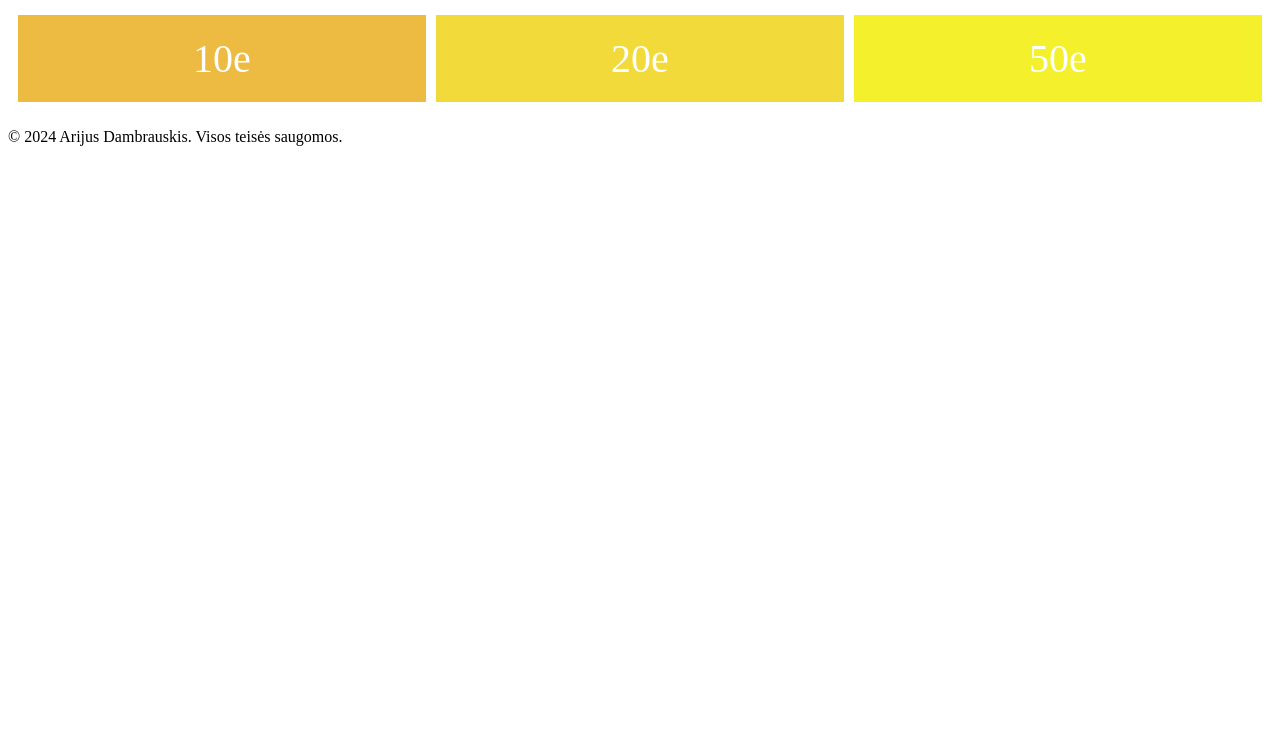
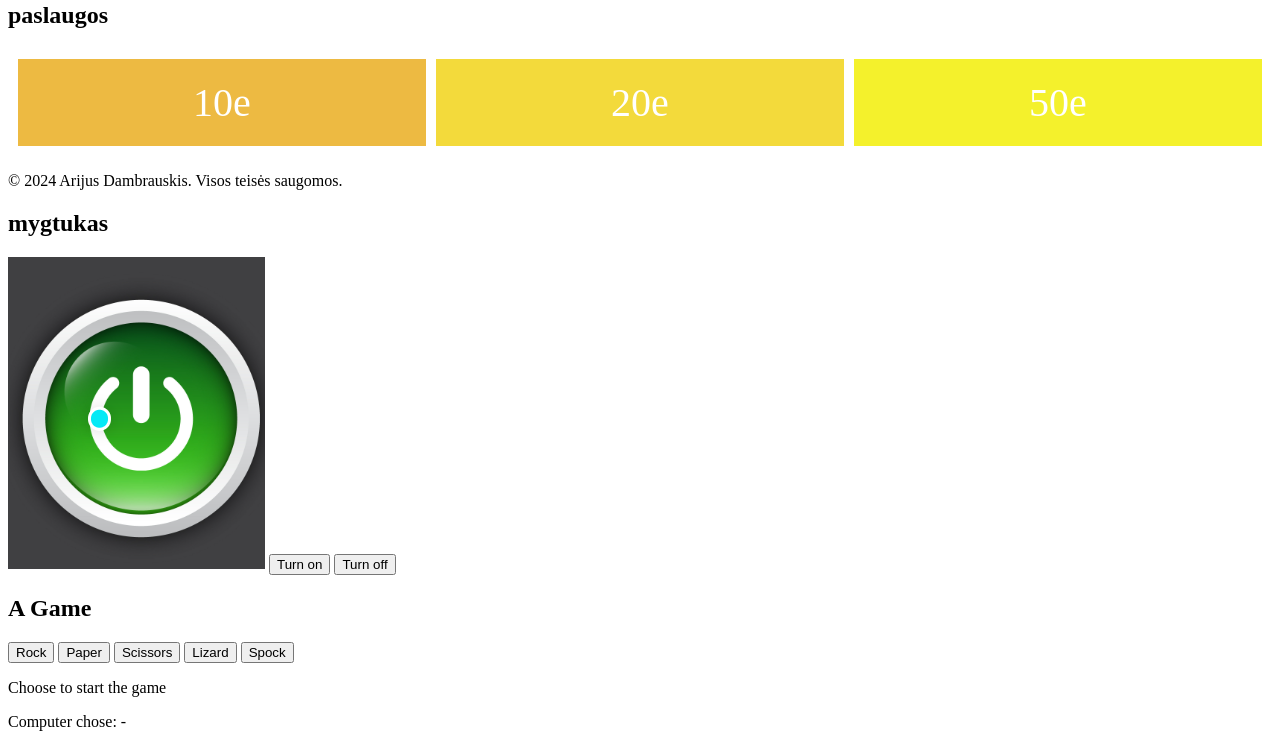
Before and after one commit to Phonehacker1937/.github.io, a plain HTML site: page index.html in a window 1280 px wide. Shown: the part 1752-2499 px from the top of the page. Before the commit the page ends 1914 px from the top, so only its background shows below. Drawn offline with Linux system fonts and the light colour scheme.

Commit message:
paskaita

```diff
--- /dev/null
+++ b/game.js
@@ -0,0 +1,30 @@
+function play(userChoice) {
+    // Define possible choices
+    const possibleChoices = ['rock', 'paper', 'scissors', 'lizard', 'spock'];
+
+    // Generate a random index and corresponding choice
+    const randomIndex = Math.floor(Math.random() * possibleChoices.length);
+    const randomChoice = possibleChoices[randomIndex];
+
+    // Get references to HTML elements for updates
+    const winnerElement = document.getElementById('Winner');
+    const computerChoiceElement = document.getElementById('ComputerChoice');
+
+    // Display the computer's choice
+    computerChoiceElement.textContent = `Computer chose: ${randomChoice}`;
+
+    // Determine the winner
+    if (userChoice === randomChoice) {
+        winnerElement.textContent = 'It\'s a Draw!';
+    } else if (
+        (userChoice === 'rock' && (randomChoice === 'scissors' || randomChoice === 'lizard')) ||
+        (userChoice === 'paper' && (randomChoice === 'rock' || randomChoice === 'spock')) ||
+        (userChoice === 'scissors' && (randomChoice === 'paper' || randomChoice === 'lizard')) ||
+        (userChoice === 'lizard' && (randomChoice === 'spock' || randomChoice === 'paper')) ||
+        (userChoice === 'spock' && (randomChoice === 'scissors' || randomChoice === 'rock'))
+    ) {
+        winnerElement.textContent = 'You Win!';
+    } else {
+        winnerElement.textContent = 'You Lose!';
+    }
+}
--- a/index.html
+++ b/index.html
@@ -13,7 +13,7 @@
 <body>
     <header id="header">
         <img rel="icon" src="https://scontent.fvno8-1.fna.fbcdn.net/v/t1.6435-9/60497143_1208577062654725_4117932755558334464_n.jpg?_nc_cat=109&ccb=1-7&_nc_sid=6ee11a&_nc_ohc=oxcNHAQyNXkQ7kNvgHOMc1S&_nc_zt=23&_nc_ht=scontent.fvno8-1.fna&_nc_gid=AmwyQM8xTARaxjGAOAzMhqi&oh=00_AYAmUFKVxYmGM5ZFsJfT2Mi01bIQi_6G02BAqHQb35ko_g&oe=677641F6"
-            type="image" width="50">
+         width="50" alt="icon">
         <nav>
             <ul>
                 <li><a href="#about"><u>Apie</u></a></li>
@@ -23,6 +23,7 @@
             </ul>
         </nav>
     </header>
+        <h4>išbandom</h4>
             <section id="išbandom">
                 <b>bbbbbbb</b><i>iiiiiii</i><u>uuuuuuu</u><br>
                 <b><i><u>buibuibuibui</u></i></b>
@@ -83,6 +84,31 @@
         </footer>
         <script src="js/script.js"></script>
 
+        <section>
+            <h2>mygtukas</h2>
+            <img id="on" src="vaizdai/on.png" alt="Button state">
+            <button class="button" onclick="changebutton('ON')">Turn on</button>
+            <button class="button" onclick="changebutton('OFF')">Turn off</button>
+            <script src="on-off.js"></script>
+        </section>
+        <section>
+            <h2>A Game</h2>
+            <div>
+                <button class="btn rock" onclick="play('rock')">Rock</button>
+                <button class="btn paper" onclick="play('paper')">Paper</button>
+                <button class="btn scissors" onclick="play('scissors')">Scissors</button>
+                <button class="btn lizard" onclick="play('lizard')">Lizard</button>
+                <button class="btn spock" onclick="play('spock')">Spock</button>
+            </div>
+            <div>
+                <p id="Winner">Choose to start the game</p>
+                <p id="ComputerChoice">Computer chose: -</p>
+                <script src="game.js"></script>
+            </div>
+        </section>
+
+
+
 </body>
 
 
--- /dev/null
+++ b/on-off.js
@@ -0,0 +1,12 @@
+function changebutton(value) {
+    let image = document.getElementById('on'); // Get the image element
+    let imageSrc;
+
+    if (value === 'ON') {
+        imageSrc = "vaizdai/on.png";
+    } else if (value === 'OFF') {
+        imageSrc = "vaizdai/off.png";
+    }
+
+    image.src = imageSrc; // Update the image source
+}
```
Also changed, not shown: vaizdai/off.png (added), vaizdai/on.png (added). Lines whose indentation alone changed are shown as unchanged.
